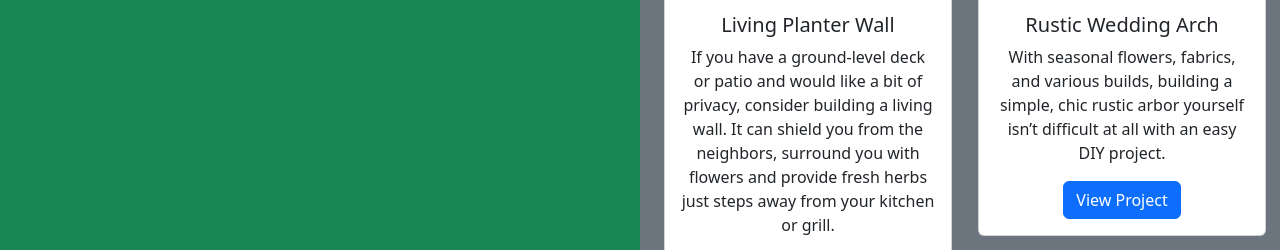
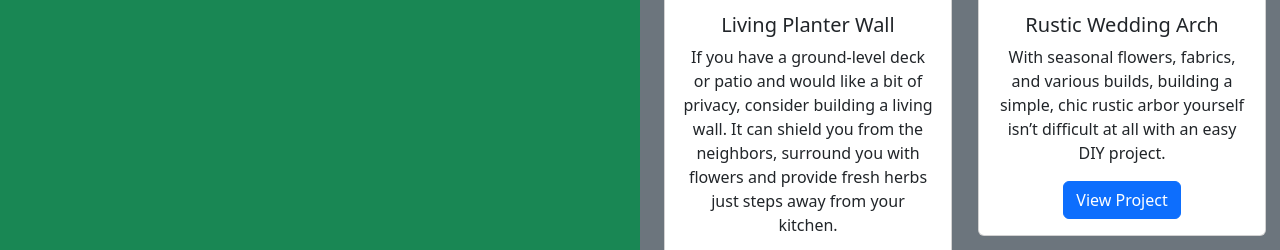
Before and after one commit to jordan2juice/bootstrap-lab1-wk3, a plain HTML site: page index.html in a window 1280 px wide. Shown: the part 887-1137 px from the top of the page. Drawn offline with nearby package versions, Linux system fonts and the light colour scheme.

Commit message:
updating file

```diff
--- a/index.html
+++ b/index.html
@@ -183,8 +183,8 @@
                       If you have a ground-level deck or patio and would like a
                       bit of privacy, consider building a living wall. It can
                       shield you from the neighbors, surround you with flowers
-                      and provide fresh herbs just steps away from your kitchen
-                      or grill.
+                      and provide fresh herbs just steps away from your kitchen.
+
                     </p>
                     <a
                       href="https://www.familyhandyman.com/list/deck-and-patio-ideas/"
```
